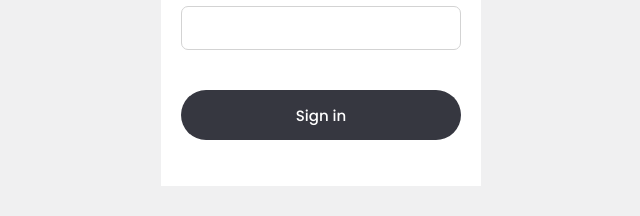
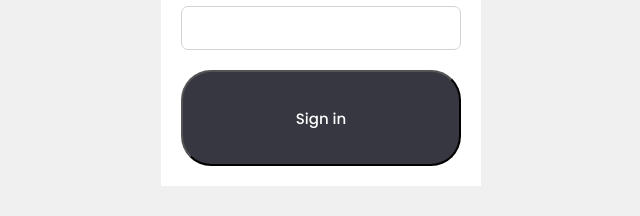
Before and after one commit to dilshadkt/plashoe, a React (Create React App) app: page /adminLog in a window 1280 px wide. Shown: the part 454-670 px from the top of the page, without its empty margins (319-959 px from the left). Built offline with nearby package versions, Linux system fonts and the light colour scheme; the HTML template or start-up script is replaced by a standard one; a web font is replaced by a local one.

Commit message:
added moore features

```diff
--- a/src/pages/admin/adminLog/AdminLog.js
+++ b/src/pages/admin/adminLog/AdminLog.js
@@ -10,18 +10,18 @@ function AdminLog() {
 
   const navigate = useNavigate();
   const [adminName, setAdminName] = useState("");
-  const [adminPassword, setAdminPassword] = useState();
+  const [adminPassword, setAdminPassword] = useState("");
 
   /////////////////// validating the admin //////////
   function validAdmine() {
-    console.log("in fun");
     const currentAdmin = AdmineData.filter(
       (item) =>
         item.username === adminName &&
         Number(item.password) === Number(adminPassword)
     );
-    setCurrentAdmin(currentAdmin[0].username);
+
     if (currentAdmin.length === 1) {
+      setCurrentAdmin(currentAdmin[0].username);
       setIsAdmineLogin(true);
       navigate("/admin");
     } else {
@@ -52,7 +52,7 @@ function AdminLog() {
                 type="text"
                 onChange={(e) => setAdminPassword(e.target.value)}
               />
-              <span onClick={() => validAdmine()}>Sign in</span>
+              <button onClick={() => validAdmine()}>Sign in</button>
             </form>
           </div>
         </div>
--- a/src/pages/admin/admineMore/AdmonMore.js
+++ b/src/pages/admin/admineMore/AdmonMore.js
@@ -6,7 +6,12 @@ import PersonIcon from "@mui/icons-material/Person";
 import FormatListBulletedIcon from "@mui/icons-material/FormatListBulleted";
 import PermMediaSharpIcon from "@mui/icons-material/PermMediaSharp";
 import ClearIcon from "@mui/icons-material/Clear";
+import { useNavigate } from "react-router-dom";
 function AdmonMore({ setIsMoreOpen }) {
+  const navigator = useNavigate();
+  function adminLogout() {
+    navigator("/");
+  }
   return (
     <>
       <div className="admine-more-option-content">
@@ -47,6 +52,9 @@ function AdmonMore({ setIsMoreOpen }) {
             </div>
           </div>
         </Link>
+        <div className="adminLogout-btn" onClick={() => adminLogout()}>
+          Logout
+        </div>
       </div>
     </>
   );
--- a/src/style/adminLogpage.css
+++ b/src/style/adminLogpage.css
@@ -57,20 +57,20 @@
   border: 1px solid lightgray;
   border-radius: 7px;
 }
-.AdminLogPage-form form span {
+.AdminLogPage-form form button {
   display: flex;
   align-items: center;
   justify-content: center;
   color: white;
-  margin-top: 40px;
+  margin-top: 20px;
   width: 100%;
-  height: 50px;
+  height: 100px;
   background-color: rgb(54, 55, 64);
   border-radius: 30px;
   font-size: 15px;
   font-weight: 500;
 }
-.AdminLogPage-form form span:hover {
+.AdminLogPage-form form button:hover {
   background-color: rgb(85, 85, 91);
 }
 .AdminLogPage-form form label {
--- a/src/style/adminMore.css
+++ b/src/style/adminMore.css
@@ -16,3 +16,14 @@
   justify-content: flex-end;
   color: white;
 }
+.adminLogout-btn {
+  display: flex;
+  align-items: center;
+  justify-content: flex-start;
+  font-size: 17px;
+  font-weight: 500;
+  color: white;
+  width: 100%;
+  height: 70px;
+  padding-left: 20px;
+}
--- a/src/style/browserShoe.css
+++ b/src/style/browserShoe.css
@@ -260,7 +260,7 @@ button {
     margin-top: 15px;
   }
   .garanteed-text {
-    top: 775px;
+    top: 810px;
   }
   .sale-tag {
     top: 0;
--- a/src/style/homeContainer.css
+++ b/src/style/homeContainer.css
@@ -639,6 +639,8 @@ hr {
     justify-content: center;
     align-items: center;
     margin: 0;
+    padding: 0px 20px;
+    /* background-color: red; */
   }
   .banner-head span {
     width: 80%;
--- a/src/style/userlogin.css
+++ b/src/style/userlogin.css
@@ -83,3 +83,6 @@
   align-items: center;
   justify-content: space-between;
 }
+.forgetSection a {
+  color: inherit;
+}
```
